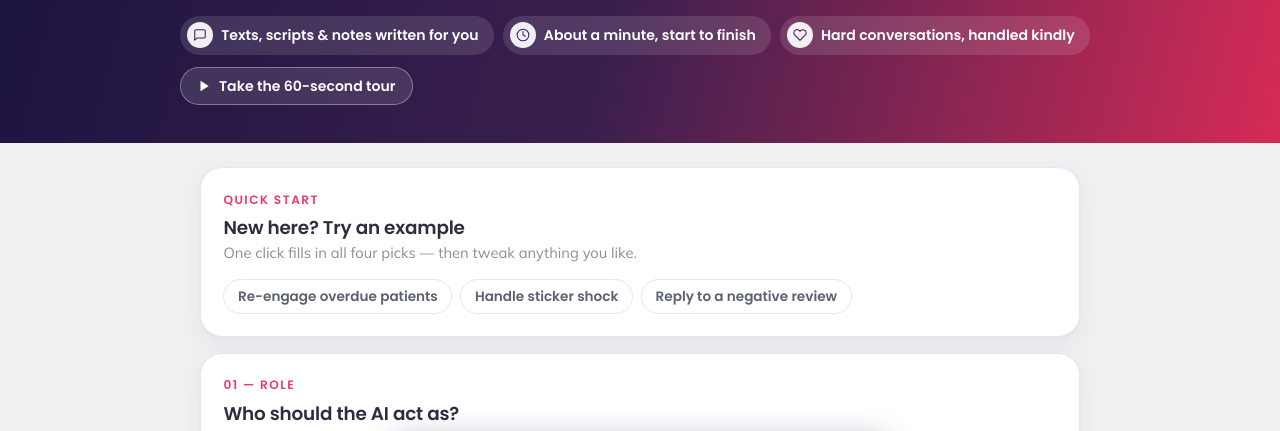
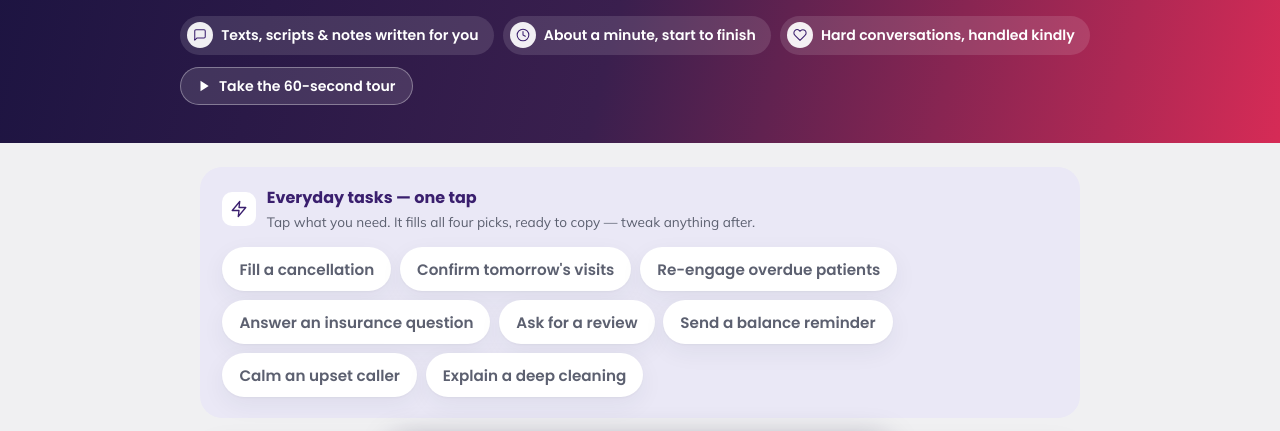
Before and after one commit to stevegdove/DentalPromptGenerator, a plain HTML site: page team/index.html in a window 1280 px wide. Shown: the part 294-725 px from the top of the page. Drawn offline with Linux system fonts and the light colour scheme.

Commit message:
Add files via upload

```diff
--- a/team/index.html
+++ b/team/index.html
@@ -320,6 +320,28 @@
   select optgroup { font-family: var(--font-head); font-weight: 600; color: var(--muted); }
   select option { color: var(--ink); font-weight: 400; }
 
+  /* Quick start — a prominent one-tap tray, deliberately NOT a numbered step card */
+  .quickstart {
+    background: var(--lavender); border-radius: var(--radius-lg);
+    padding: 1.15rem 1.4rem 1.3rem; margin-bottom: 1rem;
+  }
+  .quickstart-head { display: flex; align-items: center; gap: .65rem; }
+  .quickstart-icon {
+    width: 34px; height: 34px; border-radius: var(--radius-sm); flex: 0 0 auto;
+    background: #fff; color: var(--indigo);
+    display: inline-flex; align-items: center; justify-content: center;
+  }
+  .quickstart-icon svg { width: 18px; height: 18px; fill: none; stroke: currentColor;
+    stroke-width: 1.8; stroke-linecap: round; stroke-linejoin: round; }
+  .quickstart-title { font-family: var(--font-head); font-weight: 700; color: var(--indigo); font-size: 1rem; display: block; }
+  .quickstart-sub { font-size: .85rem; color: var(--ink-soft); margin: 0; }
+  .quickstart .chip-group { margin-top: .9rem; gap: .55rem; }
+  .quickstart .chip {
+    font-size: .95rem; padding: .6rem 1rem; background: #fff;
+    border-color: transparent; box-shadow: var(--shadow);
+  }
+  .quickstart .chip:hover { border-color: var(--rose); color: var(--rose); }
+
   /* ---------- Guided tour ---------- */
   .tour-launch {
     display: inline-flex; align-items: center; gap: .5rem;
@@ -380,7 +402,7 @@
   @media (max-width: 560px) {
     body { font-size: 16px; }
     .actions .btn { flex: 1 1 100%; }
-    .tour-card { left: 1rem !important; right: 1rem; width: auto; }
+    .tour-card { left: 1rem !important; right: 1rem; width: auto; max-height: 62vh; overflow-y: auto; }
   }
 
   /* Respect reduced motion */
@@ -418,11 +440,15 @@
   </header>
 
   <main class="bd-scope">
-    <!-- Quick start -->
-    <section class="card">
-      <span class="eyebrow">Quick start</span>
-      <h2>New here? Try an example</h2>
-      <p class="sub">One click fills in all four picks — then tweak anything you like.</p>
+    <!-- Quick start — one-tap everyday tasks (the 80% case) -->
+    <section class="quickstart" aria-label="Everyday tasks">
+      <div class="quickstart-head">
+        <span class="quickstart-icon"><svg viewBox="0 0 24 24" aria-hidden="true"><polygon points="13 2 3 14 12 14 11 22 21 10 12 10 13 2"/></svg></span>
+        <div>
+          <span class="quickstart-title">Everyday tasks — one tap</span>
+          <p class="quickstart-sub">Tap what you need. It fills all four picks, ready to copy — tweak anything after.</p>
+        </div>
+      </div>
       <div class="chip-group" id="example-row"></div>
     </section>
 
@@ -670,6 +696,7 @@
           b: "Copy the prompt, or open it in ChatGPT, Claude, Gemini, or Grok in one click. That's the whole flow — about a minute, start to finish." }
       ];
       var idx = 0, spot = null, card = null, active = false;
+      function isMobile() { return window.matchMedia("(max-width: 560px)").matches; }
       function cleanup() {
         if (spot) spot.remove(); if (card) card.remove();
         spot = card = null; active = false;
@@ -728,17 +755,25 @@
         if (back) back.addEventListener("click", function () { next(-1); });
         card.querySelector(".tour-skip").addEventListener("click", function () { end(false); });
         var el = step.el ? step.el() : null;
-        if (el) el.scrollIntoView({ block: "center" });
+        if (el) {
+          el.scrollIntoView({ block: isMobile() ? "start" : "center" });
+          if (isMobile()) window.scrollBy(0, -76);   // clear the top margin
+        }
         position();
-        card.querySelector(".tour-next").focus();
+        card.querySelector(".tour-next").focus({ preventScroll: true });
       }
       function position() {
         var step = STEPS[idx];
         var el = step.el ? step.el() : null;
+        var mobile = isMobile();
         if (!el) {
           if (spot) { spot.remove(); spot = null; }
-          card.style.top = "50%"; card.style.left = "50%";
-          card.style.transform = "translate(-50%, -50%)";
+          if (mobile) {
+            card.style.transform = ""; card.style.top = ""; card.style.bottom = "1rem";
+          } else {
+            card.style.bottom = ""; card.style.top = "50%"; card.style.left = "50%";
+            card.style.transform = "translate(-50%, -50%)";
+          }
           return;
         }
         card.style.transform = "";
@@ -752,6 +787,13 @@
         spot.style.left = (r.left - 8) + "px";
         spot.style.width = (r.width + 16) + "px";
         spot.style.height = (r.height + 16) + "px";
+        if (mobile) {
+          // Card docks to the bottom as a sheet; the target is scrolled toward the
+          // top (in render) so it stays visible above the card.
+          card.style.top = ""; card.style.bottom = "1rem";
+          return;
+        }
+        card.style.bottom = "";
         var ch = card.offsetHeight, cw = card.offsetWidth, vh = window.innerHeight, vw = window.innerWidth;
         var top = (r.bottom + 14 + ch < vh) ? r.bottom + 14 : Math.max(12, r.top - ch - 14);
         var left = Math.min(Math.max(12, r.left), vw - cw - 12);
@@ -1017,20 +1059,42 @@
     ]
   };
 
-  // One-click starter examples — each fills all four picks.
+  // One-tap everyday tasks — each fills all four picks. These are the highest-
+  // frequency front-desk & chairside jobs (the 80% case); the full builder below
+  // covers the custom 20%.
   var EXAMPLES = [
+    { label: "Fill a cancellation",
+      state: { role: "frontdesk", context: "the whole patient list (general)",
+               task: "Fill a same-day cancellation",
+               format: "3 short text messages (under 35 words each)", tones: ["caring", "upbeat"] } },
+    { label: "Confirm tomorrow's visits",
+      state: { role: "frontdesk", context: "a general patient",
+               task: "Write an appointment-confirmation sequence",
+               format: "3 short text messages (under 35 words each)", tones: ["clear"] } },
     { label: "Re-engage overdue patients",
       state: { role: "frontdesk", context: "a busy adult overdue 12+ months",
                task: "Re-engage overdue patients",
                format: "3 short text messages (under 35 words each)", tones: ["caring"] } },
-    { label: "Handle sticker shock",
-      state: { role: "treatment", context: "a patient with sticker shock",
-               task: "Handle sticker shock",
-               format: "A phone script (under 150 words)", tones: ["calm", "clear"] } },
-    { label: "Reply to a negative review",
-      state: { role: "marketing", context: "a negative reviewer",
-               task: "Respond to a negative review (safe)",
-               format: "A public review reply (under 70 words)", tones: ["professional"] } }
+    { label: "Answer an insurance question",
+      state: { role: "frontdesk", context: "a first-time caller comparing offices",
+               task: "Answer “do you take my insurance?”",
+               format: "One text message (under 45 words)", tones: ["clear"] } },
+    { label: "Ask for a review",
+      state: { role: "frontdesk", context: "a general patient",
+               task: "Ask a happy patient for a review",
+               format: "One text message (under 45 words)", tones: ["upbeat", "caring"] } },
+    { label: "Send a balance reminder",
+      state: { role: "frontdesk", context: "a general patient",
+               task: "Send a gentle balance reminder",
+               format: "One text message (under 45 words)", tones: ["caring", "professional"] } },
+    { label: "Calm an upset caller",
+      state: { role: "frontdesk", context: "a frustrated patient on the phone",
+               task: "Calm a frustrated reschedule call",
+               format: "A phone script (under 150 words)", tones: ["calm"] } },
+    { label: "Explain a deep cleaning",
+      state: { role: "hygienist", context: "an adult hearing a recommendation for the first time",
+               task: "Explain why a deep cleaning is needed",
+               format: "A chairside script (under 130 words)", tones: ["clear", "caring"] } }
   ];
 
   // Follow-up suggestions shown after copying — the first AI answer is rarely
```
Also changed, not shown: owner/index.html (+21 -5 lines), README.md.
